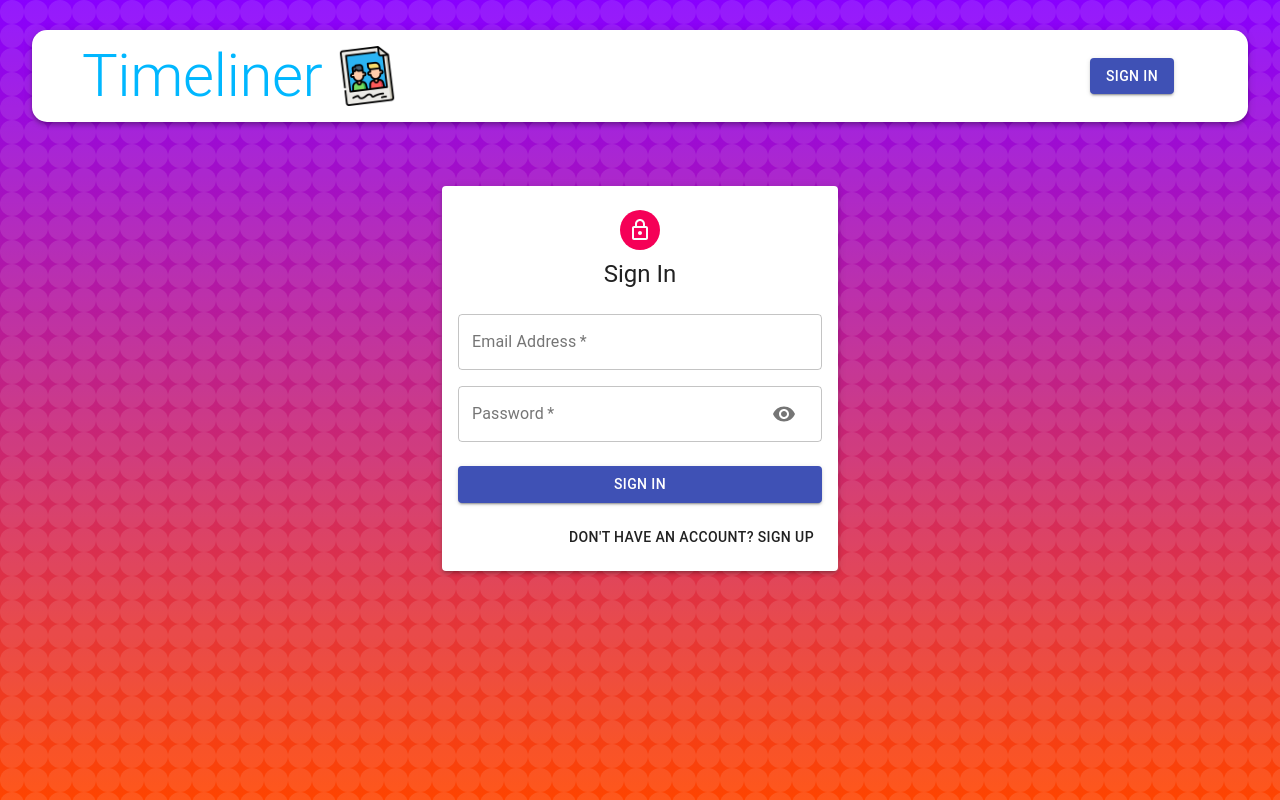
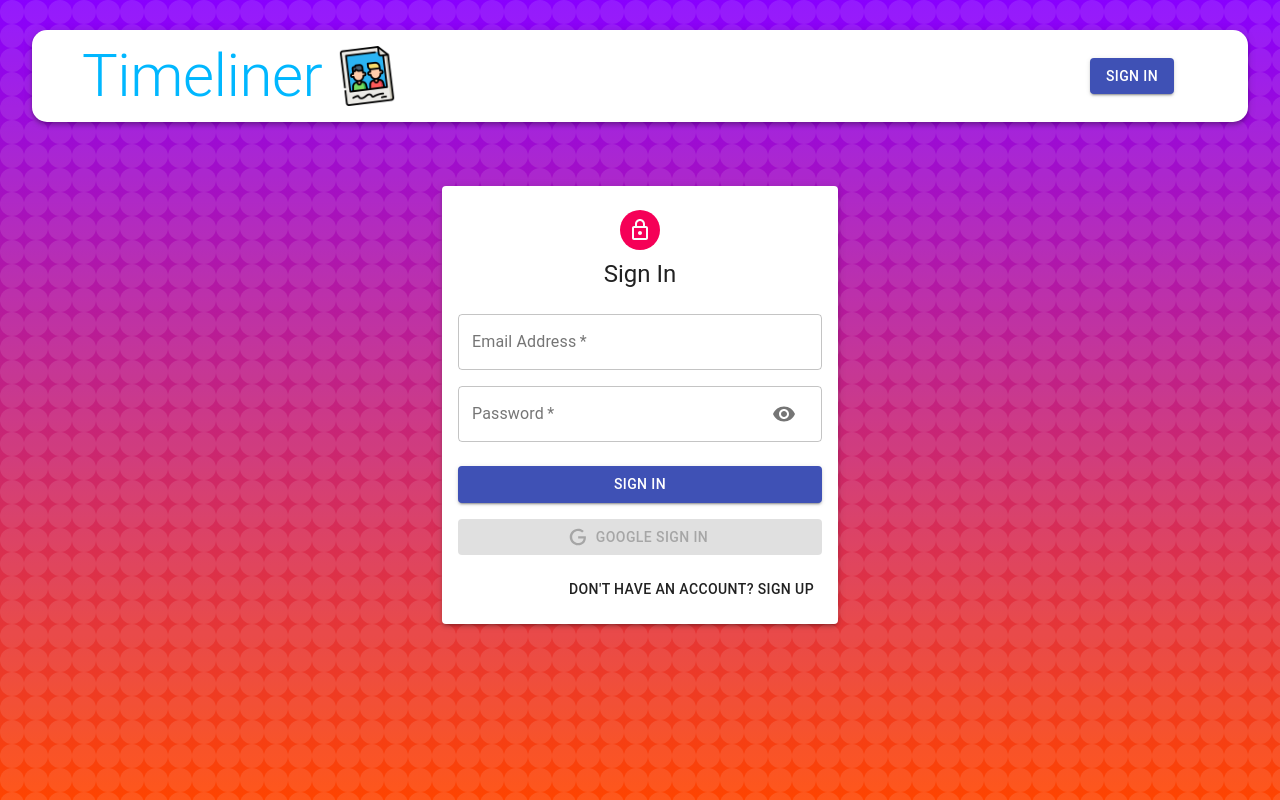
Before and after one commit to AmitrajitDas/Timeliner, a React (Create React App) app in the folder client/: page /auth in a window 1280 px wide. Built offline with nearby package versions, Linux system fonts and the light colour scheme.

Commit message:
OAuth implemented

```diff
--- a/client/src/components/Auth/Auth.js
+++ b/client/src/components/Auth/Auth.js
@@ -1,7 +1,9 @@
 import React, { useState }from 'react'
-import { Avatar, Typography, Button, Paper, Grid, Container, TextField } from '@material-ui/core';
+import { Avatar, Typography, Button, Paper, Grid, Container } from '@material-ui/core';
 import LockOutlinedIcon from '@material-ui/icons/LockOutlined';
+import GoogleLogin from 'react-google-login';
 import useStyles from './styles';
+import Icon from './icon';
 
 import Input from './Input'
 
@@ -23,6 +25,14 @@ const Auth = () => {
     const switchMode = () => {
         setIsSignup((prevIsSignup) => !prevIsSignup);
         handleShowPassword(false);
+    };
+
+    const googleSuccess = async (res) => {
+        console.log(res);
+    };
+
+    const googleFailure = () => {
+        console.log('Google Sign In was unsuccessful, Try Again Later');
     };
 
     return (
@@ -48,6 +58,18 @@ const Auth = () => {
                     <Button type="submit" fullWidth variant="contained" color="primary" className={classes.submit}>
                         { isSignup ? 'Sign Up' : 'Sign In' }
                     </Button>
+                    <GoogleLogin
+                        clientId = "316730312256-7ij6bb2716krevvv2r2je69nekqknbee.apps.googleusercontent.com"
+                        render = {(renderProps) => (
+                            <Button className={classes.googleButton} color="primary" fullWidth onClick={renderProps.onClick} disabled={renderProps.disabled} startIcon={<Icon />} variant="contained">
+                                Google Sign In
+                            </Button>
+                        )}
+
+                        onSuccess={googleSuccess}
+                        onFailure={googleFailure}
+                        cookiePolicy='single_host_origin'
+                     />
                         <Grid container justify="flex-end">
                             <Grid item>
                             <Button onClick={switchMode}>
--- a/client/src/components/Auth/Input.js
+++ b/client/src/components/Auth/Input.js
@@ -15,7 +15,7 @@ const Input = ({ name, handleChange, label, half, autofocus, type,handleShowPass
                 label={label}
                 autofocus={autofocus}
                 type={type}
-                InputProps={ name === 'password' && {
+                InputProps={ name === 'password' ? {
                     endAdornment : (
                         <InputAdornment position="end">
                             <IconButton onClick={handleShowPassword}>
@@ -23,7 +23,7 @@ const Input = ({ name, handleChange, label, half, autofocus, type,handleShowPass
                             </IconButton>
                         </InputAdornment>
                     ),
-                }}
+                } : null }
              />
         </Grid>
     );
```
